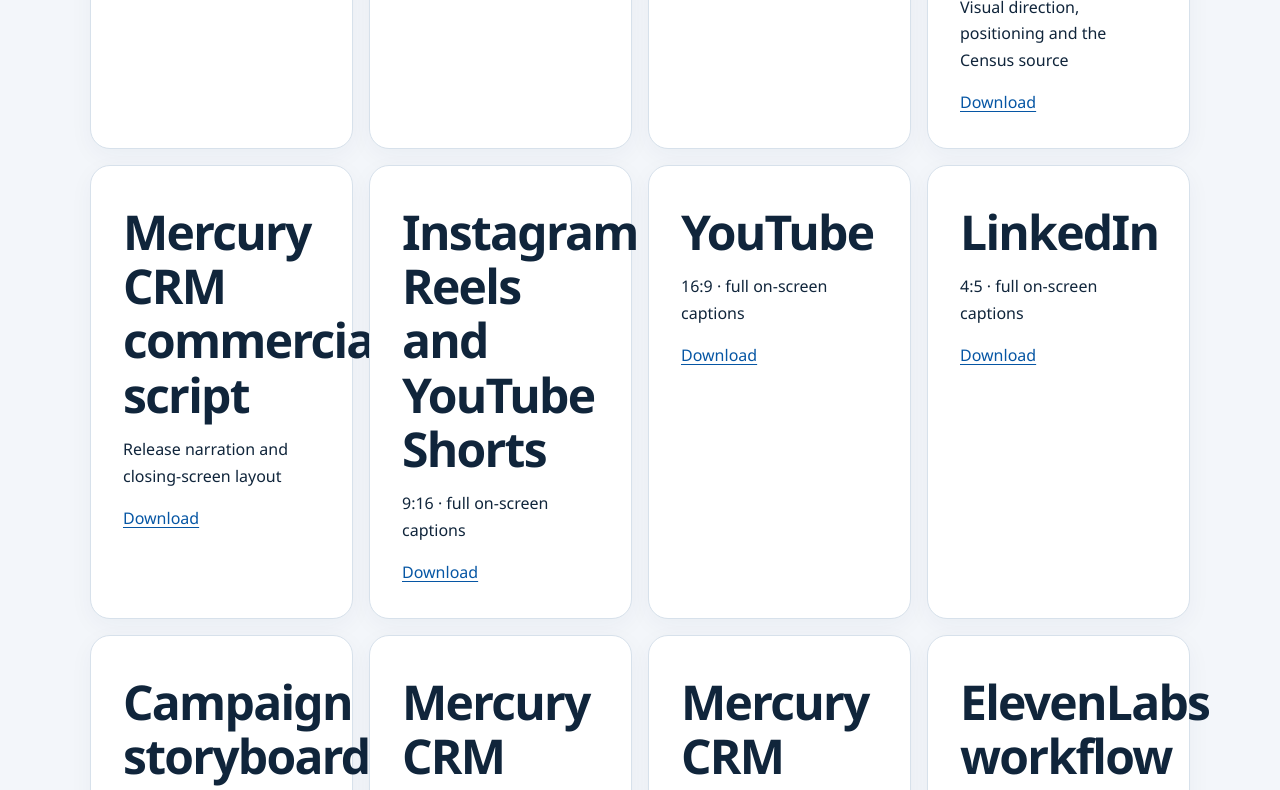
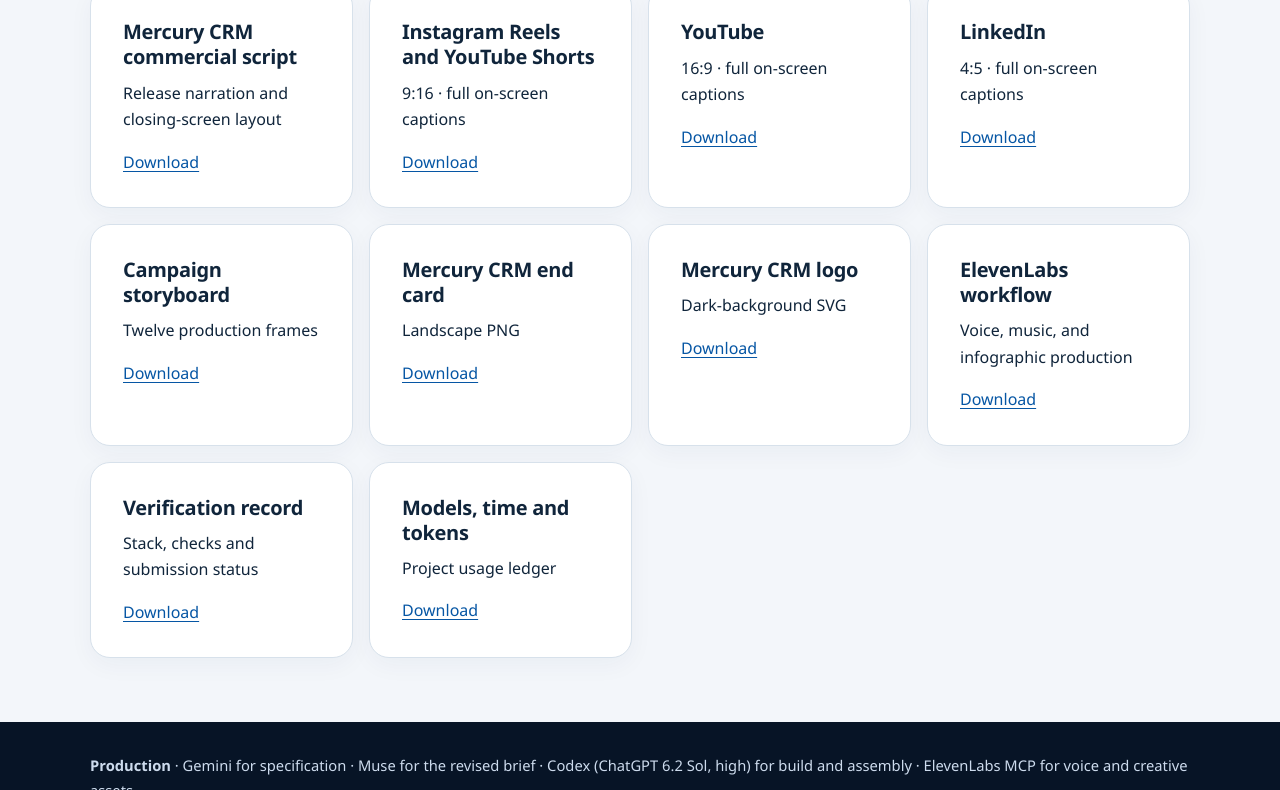
Before and after one commit to hpintojr/ai-lab-powered-marketing, a plain HTML site: page public/downloads/index.html in a window 1280 px wide. Shown: the part 860-1650 px from the top of the page. Drawn offline with Linux system fonts and the light colour scheme.

Commit message:
Reduce the download card heading size

```diff
--- a/public/project.css
+++ b/public/project.css
@@ -45,6 +45,7 @@ details p { max-width: 72ch; }
 .endcard p { margin: 0; color: #d6e7f7; font-size: .9rem; }
 .files { display: grid; grid-template-columns: repeat(auto-fit,minmax(min(100%, 220px),1fr)); gap: 1rem; }
 .files .panel { margin: 0; }
+.files .panel h2 { font-size: 1.25rem; line-height: 1.25; letter-spacing: -.015em; margin: 0 0 .65rem; }
 .reader { max-width: 800px; }
 .toolbar { position: sticky; top: 0; z-index: 2; background: var(--paper); padding: .7rem 0; margin: 0 0 1.2rem; display: flex; gap: .5rem; flex-wrap: wrap; }
 .spoken { font-size: var(--reading-size, 1.25rem); line-height: 1.8; }
```
